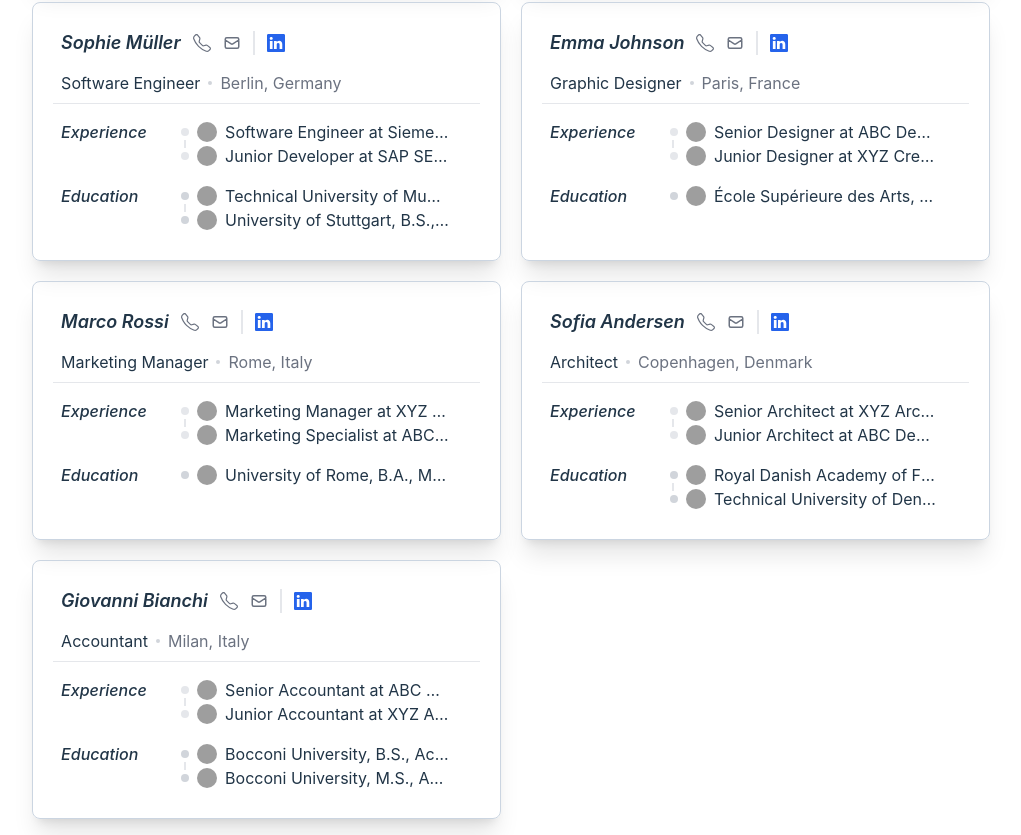
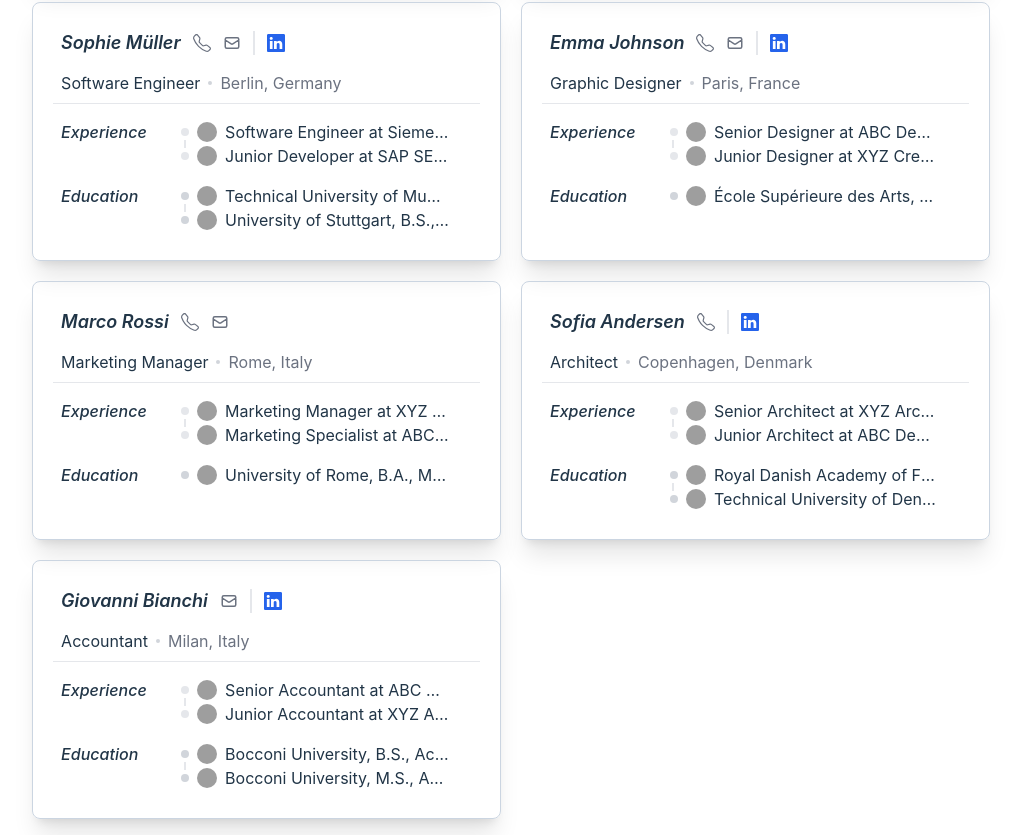
Before and after one commit to ernerdo/react-styling-exercise, a React (Vite) app: page / in a window 1280 px wide. Shown: the part 1202-2037 px from the top of the page, without its empty margins (129-1150 px from the left). Built offline with nearby package versions, Linux system fonts and the light colour scheme; grey boxes are pictures that could not be loaded.

Commit message:
add validation for optional data

```diff
--- a/src/components/Card/Card.jsx
+++ b/src/components/Card/Card.jsx
@@ -10,11 +10,18 @@ export const Card = ({ person }) => {
     <div className="border border-3 border-slate-300 rounded-lg shadow-xl p-5">
       <div className="flex flex-row p-2 gap-3 items-center h-10">
         <p className="italic font-semibold text-lg">{person.name}</p>
-        <a target="_blank" rel="noreferrer" href={`tel:${person.phone_number}`}>
+        {person.phone_number && (
+          <a
+            target="_blank"
+            rel="noreferrer"
+            href={`tel:${person.phone_number}`}
+          >
             <span className="text-gray-500">
               <BsTelephone size={18} />
             </span>
           </a>
+        )}
+        {person.personal_email && (
           <a
             target="_blank"
             rel="noreferrer"
@@ -24,12 +31,17 @@ export const Card = ({ person }) => {
               <HiOutlineMail size={18} />
             </span>
           </a>
+        )}
+        {person.linkedIn && (
+          <>
             <div className="h-full w-px border border-r bg-gray-200"></div>
             <a target="_blank" rel="noreferrer" href={person.linkedIn}>
               <span className="text-blue-600">
                 <BsLinkedin size={18} />
               </span>
             </a>
+          </>
+        )}
       </div>
       <div className="flex flex-row p-2 gap-2 items-center">
         <p>{person.current_title}</p>
--- a/src/data/persons.js
+++ b/src/data/persons.js
@@ -185,7 +185,6 @@ export const persons = [
     location: "Rome, Italy",
     phone_number: "555-987-6543",
     personal_email: "marcorossi@gmail.com",
-    linkedIn: "https://www.linkedin.com/in/marco-rossi/",
     experience: [
       "Marketing Manager at XYZ Corporation January 2017 - present",
       "Marketing Specialist at ABC Company June 2014 - December 2016",
@@ -201,7 +200,6 @@ export const persons = [
     current_title: "Architect",
     location: "Copenhagen, Denmark",
     phone_number: "555-456-7890",
-    personal_email: "sofiaandersen@gmail.com",
     linkedIn: "https://www.linkedin.com/in/sofia-andersen/",
     experience: [
       "Senior Architect at XYZ Architecture Firm January 2016 - present",
@@ -218,7 +216,6 @@ export const persons = [
     last_name: "Bianchi",
     current_title: "Accountant",
     location: "Milan, Italy",
-    phone_number: "555-234-5678",
     personal_email: "giovannibianchi@gmail.com",
     linkedIn: "https://www.linkedin.com/in/giovanni-bianchi/",
     experience: [
```
Lines whose indentation alone changed are shown as unchanged.
